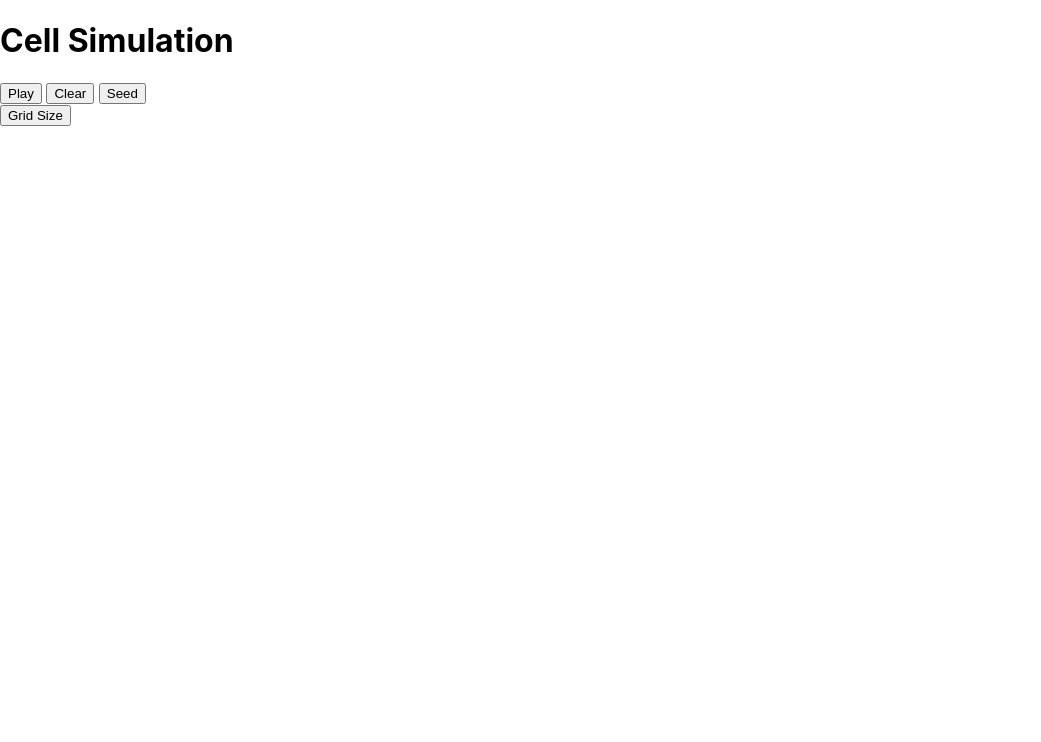
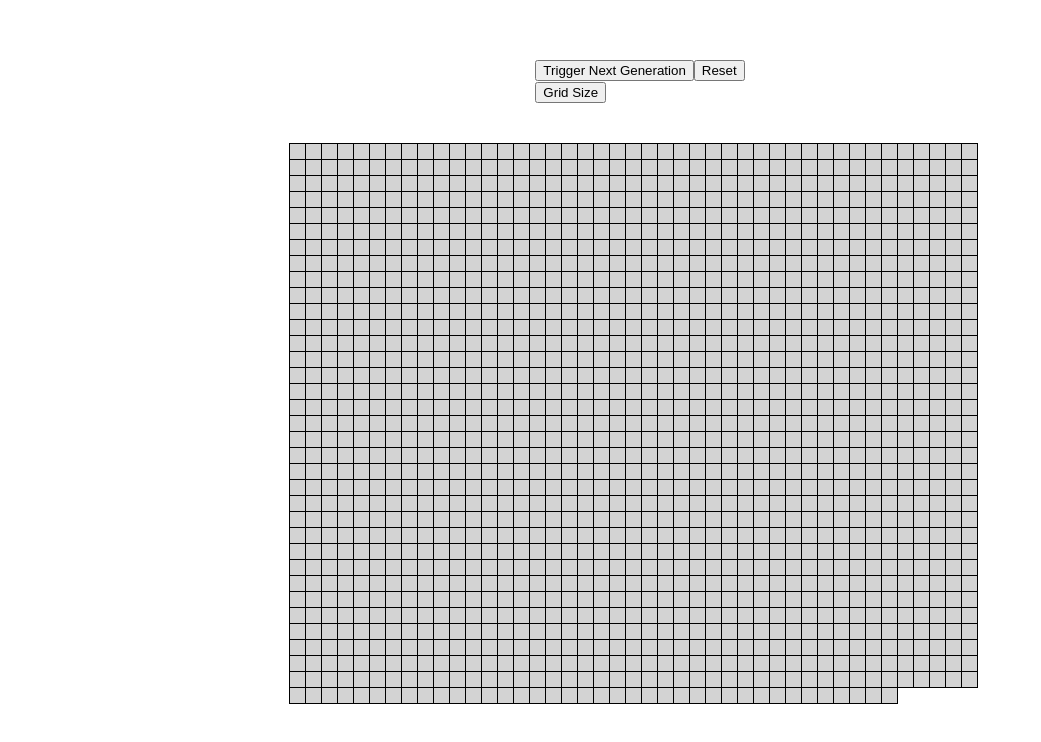
Before and after one commit to LuanB/CellSimulator, a React (Create React App) app: page / in a window 1280 px wide. Shown: the top 742 px of the page, without its empty margins (0-1041 px from the left). Built offline with nearby package versions, Linux system fonts and the light colour scheme.

Commit message:
cleaning up, refactoring

```diff
--- a/src/App.tsx
+++ b/src/App.tsx
@@ -4,44 +4,6 @@ import "./App.css";
 
 import Buttons from "./components/buttons/buttons.component";
 import Grid from "./components/grid/grid.component";
-
-// interface BoxElement {
-//   boxClass: string;
-//   key: string;
-//   boxId: string;
-//   row: number;
-//   col: number;
-//   selectBox: (row: number, col: number) => void;
-// }
-//
-
-// interface BoxElement {
-//   boxClass: string;
-//   key: string;
-//   boxId: string;
-//   row: number;
-//   col: number;
-//   selectBox: (row: number, col: number) => void;
-// }
-
-// interface GridElement {
-//   gridFull: boolean[][];
-//   rows: number;
-//   cols: number;
-//   selectBox: (row: number, col: number) => void;
-// }
-//
-// interface ButtonElement {
-//   playButton: () => void;
-//   clear: () => void;
-//   seed: () => void;
-//   gridSize: (size: string) => void;
-// }
-//
-// interface IProps {
-//   Grid: GridElement;
-//   Buttons: ButtonElement;
-// }
 
 interface IProps {}
 
@@ -78,21 +40,7 @@ class App extends React.Component<IProps, IState> {
     });
   };
 
-  seed = () => {
-    let gridCopy = arrayClone(this.state.gridFull);
-    for (let i = 0; i < this.rows; i++) {
-      for (let j = 0; j < this.cols; j++) {
-        if (Math.floor(Math.random() * 4) === 1) {
-          gridCopy[i][j] = true;
-        }
-      }
-    }
-    this.setState({
-      gridFull: gridCopy
-    });
-  };
-
-  playButton = () => {
+  nextGenButton = () => {
     //  clearInterval(this.intervalId);
     //  this.intervalId = setInterval(this.play, this.speed);
   };
@@ -167,8 +115,7 @@ class App extends React.Component<IProps, IState> {
   };
 
   componentDidMount() {
-    this.seed();
-    this.playButton();
+    this.nextGenButton();
   }
 
   render() {
@@ -176,9 +123,8 @@ class App extends React.Component<IProps, IState> {
       <div>
         <h1> Cell Simulation</h1>
         <Buttons
-          playButton={this.playButton}
+          nextGenButton={this.nextGenButton}
           clear={this.clear}
-          seed={this.seed}
           gridSize={this.gridSize}
         />
 
--- a/src/components/box/box.component.tsx
+++ b/src/components/box/box.component.tsx
@@ -15,13 +15,7 @@ class Box extends React.Component<Props> {
   };
 
   render() {
-    return (
-      <div
-        className={this.props.boxClass}
-        // id={this.props.id}
-        onClick={this.selectBox}
-      />
-    );
+    return <div className={this.props.boxClass} onClick={this.selectBox} />;
   }
 }
 
--- a/src/components/buttons/buttons.component.tsx
+++ b/src/components/buttons/buttons.component.tsx
@@ -3,9 +3,8 @@ import * as React from "react";
 import { ButtonToolbar, Dropdown, DropdownButton } from "react-bootstrap";
 
 interface Props {
-  playButton: () => void;
+  nextGenButton: () => void;
   clear: () => void;
-  seed: () => void;
   gridSize: (evt: string) => void;
 }
 
@@ -18,15 +17,15 @@ class Buttons extends React.Component<Props> {
     return (
       <div className="center">
         <ButtonToolbar>
-          <button className="btn btn-default" onClick={this.props.playButton}>
-            Play
-          </button>{" "}
+          <button
+            className="btn btn-default"
+            onClick={this.props.nextGenButton}
+          >
+            Trigger Next Generation
+          </button>
           <button className="btn btn-default" onClick={this.props.clear}>
-            Clear{" "}
-          </button>{" "}
-          <button className="btn btn-default" onClick={this.props.seed}>
-            Seed{" "}
-          </button>{" "}
+            Reset
+          </button>
           <DropdownButton
             title="Grid Size"
             id="size-menu"
--- a/src/index.css
+++ b/src/index.css
@@ -11,3 +11,53 @@ code {
   font-family: source-code-pro, Menlo, Monaco, Consolas, 'Courier New',
     monospace;
 }
+
+
+
+
+.box {
+  display: inline-block;
+  border: 1px solid black;
+  width: 15px;
+  height: 15px;
+  margin-left: -1px;
+  margin-bottom: -1px;
+  }
+
+.off {
+  background-color: lightgray;
+}
+
+.on {
+  background-color: green;
+}
+
+.box:hover {
+  background: #00CCFF;
+}
+
+.center {
+  margin: auto;
+  display: table;
+  margin-top: 10px;
+}
+
+.grid {
+  width: 190px;
+  line-height: 0;
+  margin: auto;
+  box-shadow: 0px 0px 20px white;
+  margin-top: 40px;
+}
+
+h1, h2, h3, h4 {
+  color: white;
+  margin: auto;
+  text-align: center;
+  width: 50%;
+  margin-top: 10px;
+}
+
+h4 {
+  margin-top: 0px;
+}
```
Also changed, not shown: src/components/grid/grid.component.tsx (+1 -14 lines).
